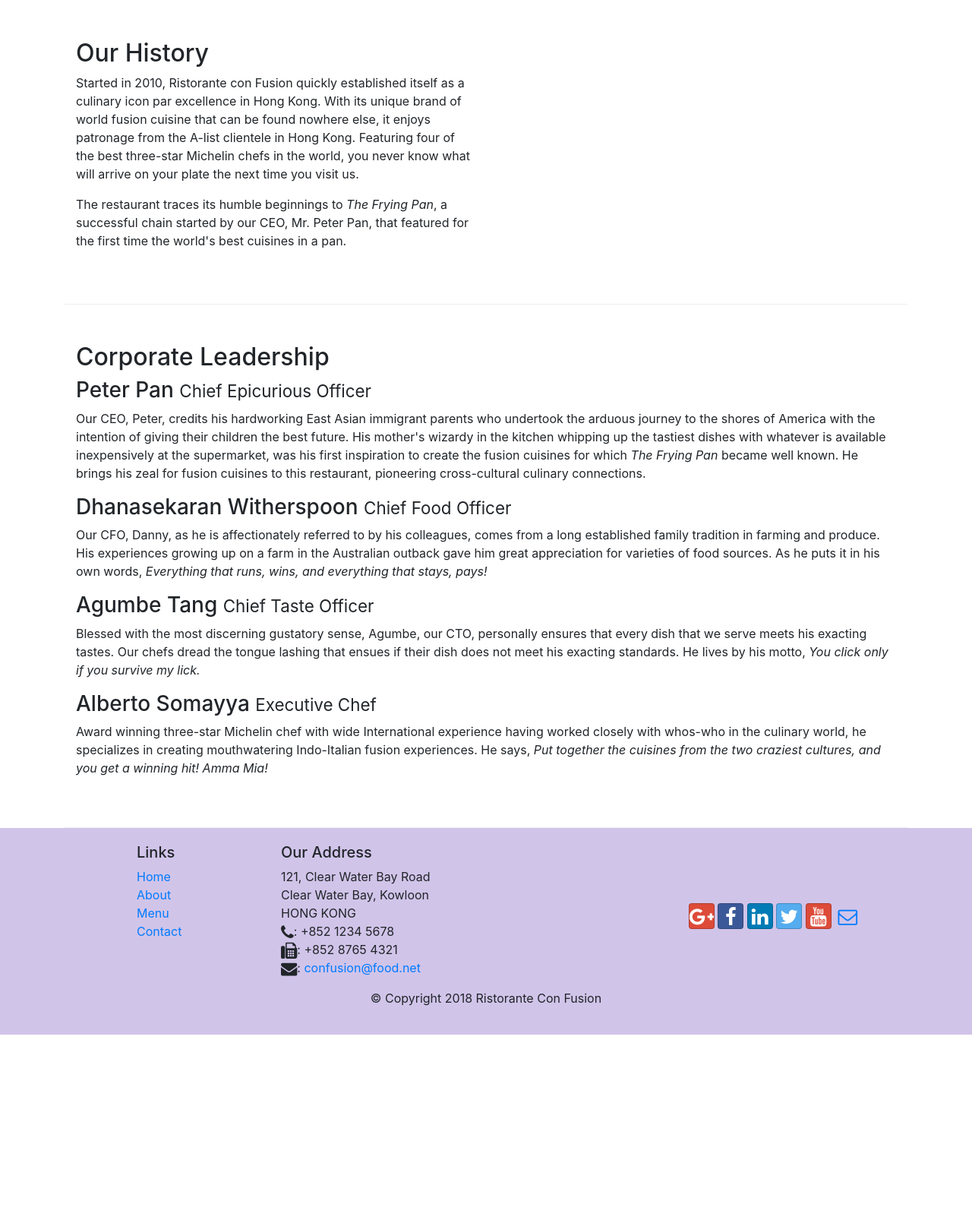
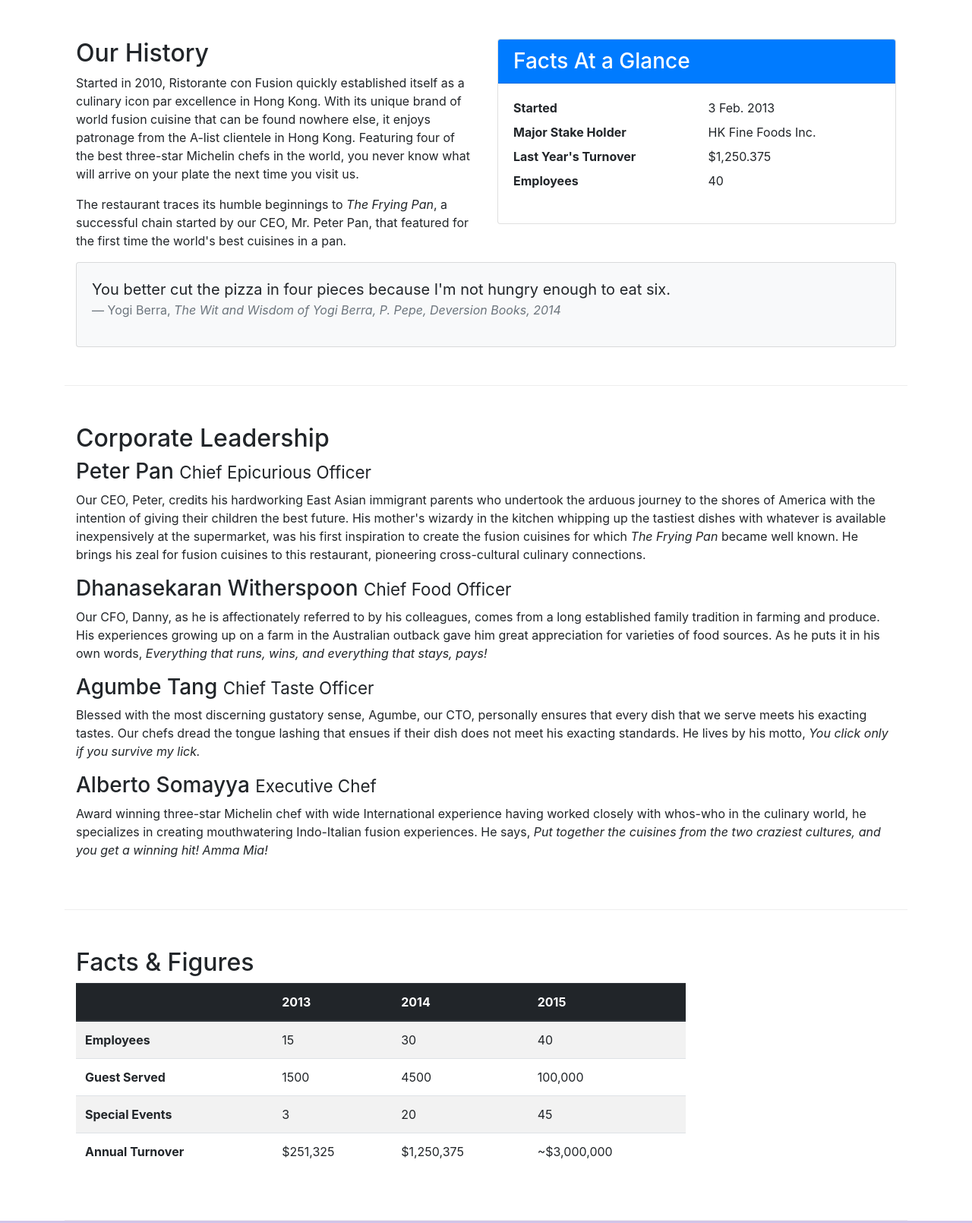
Before and after one commit to Ayush-Asutkar/Front-End-Bootstrap, a website: page aboutus.html in a window 1280 px wide. Shown: the part 440-2050 px from the top of the page at 76% size. Before the commit the page ends 1802 px from the top, so only its background shows below. Drawn offline with nearby package versions, Linux system fonts and the light colour scheme.

Commit message:
Tables and Cards

```diff
--- a/aboutus.html
+++ b/aboutus.html
@@ -64,10 +64,34 @@
                 <p>Started in 2010, Ristorante con Fusion quickly established itself as a culinary icon par excellence in Hong Kong. With its unique brand of world fusion cuisine that can be found nowhere else, it enjoys patronage from the A-list clientele in Hong Kong.  Featuring four of the best three-star Michelin chefs in the world, you never know what will arrive on your plate the next time you visit us.</p>
                 <p>The restaurant traces its humble beginnings to <em>The Frying Pan</em>, a successful chain started by our CEO, Mr. Peter Pan, that featured for the first time the world's best cuisines in a pan.</p>
             </div>
-            <div class="col-sm-4">
+            <div class="col-sm">
+                <div class="card">
+                    <h3 class="card-header bg-primary text-white">Facts At a Glance</h3>
+                    <div class="card-body">
+                        <dl class="row"> <!--description list-->
+                            <dt class="col-6">Started</dt>
+                            <dd class="col-6">3 Feb. 2013</dd>
+                            <dt class="col-6">Major Stake Holder</dt>
+                            <dd class="col-6">HK Fine Foods Inc.</dd>
+                            <dt class="col-6">Last Year's Turnover</dt>
+                            <dd class="col-6">$1,250.375</dd>
+                            <dt class="col-6">Employees</dt>
+                            <dd class="col-6">40</dd>
+                        </dl>
+                    </div>
+                </div>
+            </div>
+            <div class="col-12">
+                <div class="card card-body bg-light">
+                    <blockquote class="blockquote">
+                        <p class="mb-0">You better cut the pizza in four pieces because I'm not hungry enough to eat six.</p> <!--mb-0 = margin bottom = 0-->
+                        <footer class="blockquote-footer">Yogi Berra,
+                            <cite title="Source Title">The Wit and Wisdom of Yogi Berra, P. Pepe, Deversion Books, 2014</cite>
+                        </footer>
+                    </blockquote>
+                </div>
             </div>
         </div>
-
 
         <div class="row row-content">
             <div class="col">
@@ -82,6 +106,50 @@
                 <p class="d-none d-sm-block">Award winning three-star Michelin chef with wide International experience having worked closely with whos-who in the culinary world, he specializes in creating mouthwatering Indo-Italian fusion experiences. He says, <em>Put together the cuisines from the two craziest cultures, and you get a winning hit! Amma Mia!</em></p>
             </div>
        </div>
+       <div class="row row-content">
+           <div class="col-12 col-sm-9">
+               <h2>Facts &amp; Figures</h2>
+               <div class="table-responsive">
+                   <table class="table table-striped">
+                       <thead class="thead-dark">
+                           <tr>
+                               <th>&nbsp;</th>
+                               <th>2013</th>
+                               <th>2014</th>
+                               <th>2015</th>
+                           </tr>
+                       </thead>
+                       <tbody>
+                           <tr>
+                               <th>Employees</th>
+                               <td>15</td>
+                               <td>30</td>
+                               <td>40</td>
+                           </tr>
+                           <tr>
+                               <th>Guest Served</th>
+                               <td>1500</td>
+                               <td>4500</td>
+                               <td>100,000</td>
+                           </tr>
+                           <tr>
+                               <th>Special Events</th>
+                               <td>3</td>
+                               <td>20</td>
+                               <td>45</td>
+                           </tr>
+                           <tr>
+                               <th>Annual Turnover</th>
+                               <td>$251,325</td>
+                               <td>$1,250,375</td>
+                               <td>~$3,000,000</td>
+                           </tr>
+                       </tbody>
+                   </table>
+               </div>
+           </div>
+           <div class="col-12 col-sm-3"></div>
+       </div>
 
     </div>
 
@@ -92,9 +160,9 @@
                     <h5>Links</h5>
                     <ul class="list-unstyled">
                         <li><a href="./index.html">Home</a></li>
-                        <li><a href="#">About</a></li>
+                        <li><a href="./aboutus.html">About</a></li>
                         <li><a href="#">Menu</a></li>
-                        <li><a href="#">Contact</a></li>
+                        <li><a href="./contactus.html">Contact</a></li>
                     </ul>
                 </div>
                 <div class="col-6 col-sm-5">
```
Also changed, not shown: contactus.html (+3 -3 lines), index.html (+2 -2 lines).
